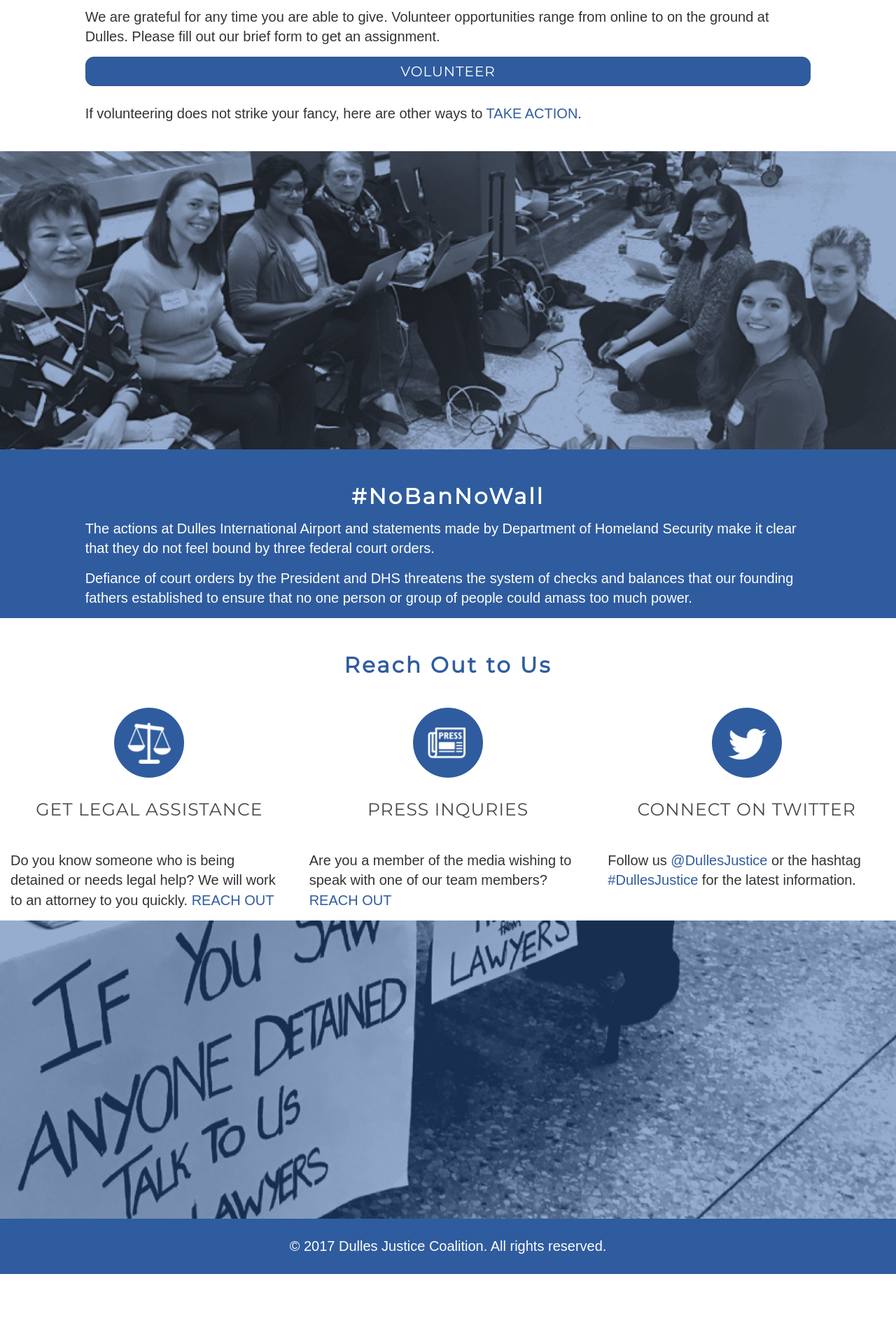
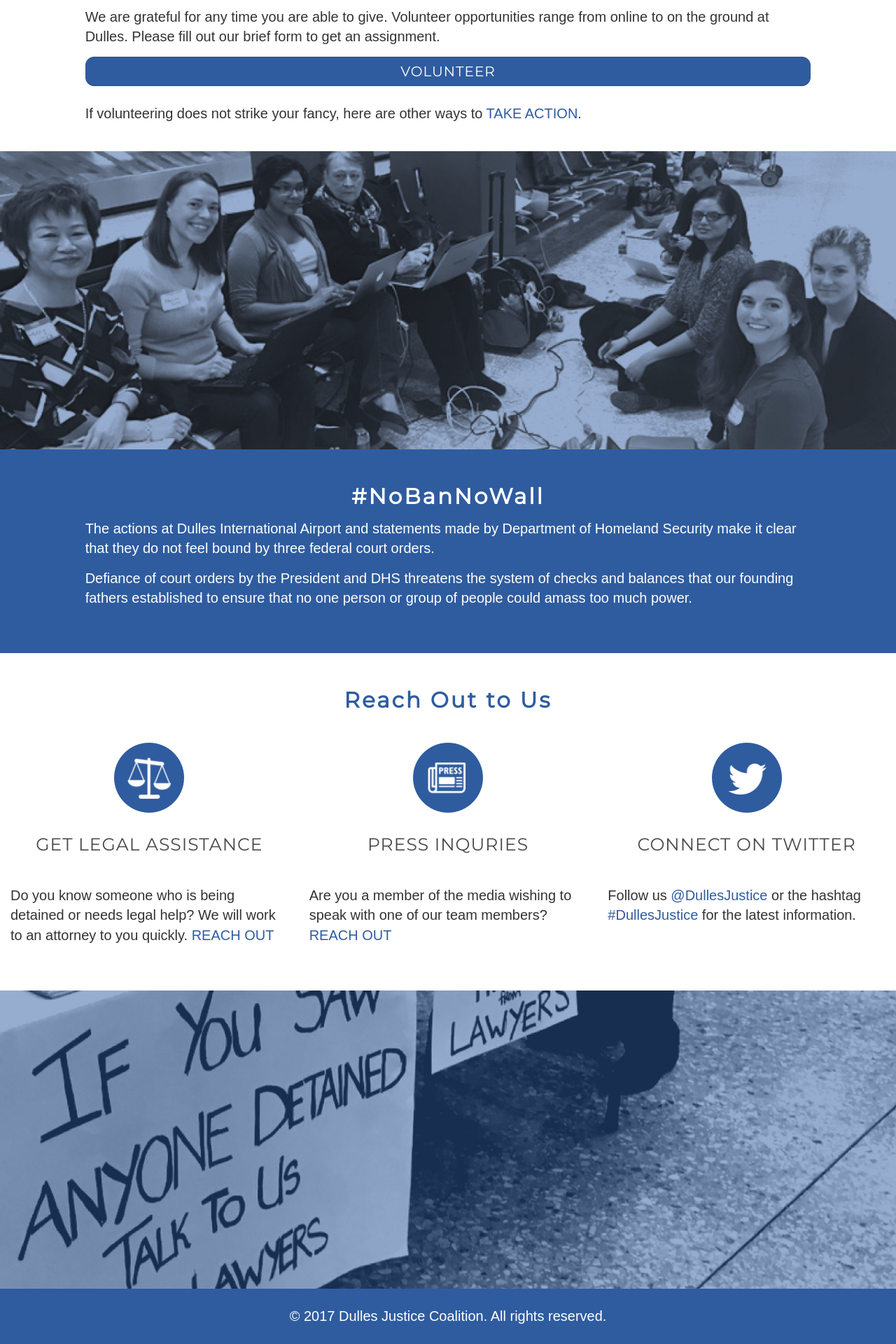
Before and after one commit to dullesjustice/site, a Jekyll site: the page built from index.md, in a window 1280 px wide. Shown: the part 1288-3208 px from the top of the page at 70% size. Built offline with Jekyll 4.4.1, drawn with Linux system fonts in a browser that asks for light colours; some web fonts are replaced; before the commit the page ends 3108 px from its top, so only the background shows below that.

Commit message:
Add Padding

```diff
--- a/css/site.scss
+++ b/css/site.scss
@@ -135,6 +135,10 @@ h3 {
   padding-bottom: 50px;
 }
 
+.padbottom50 {
+  padding-bottom: 50px;
+}
+
 .jumbotron {
   h1 {
     text-align: center;
--- a/index.md
+++ b/index.md
@@ -34,7 +34,7 @@ permalink: /
     </div>
   </div>
   {% include imagerow.html src="Homepage-photo2.jpg" %}
-  <div class="row inverse">
+  <div class="row inverse padbottom50">
     <div class="col-sm-10 col-sm-offset-1 col-xs-12">
       <h2>#NoBanNoWall</h2>
       <p>
@@ -50,7 +50,7 @@ permalink: /
       <h2>Reach Out to Us</h2>
     </div>
   </div>
-  <div class="row">
+  <div class="row padbottom50">
     <div class="col-sm-4 col-xs-12">
       <img class="centered" src="{{ site.baseurl }}/images/Icon-Legal.png" />
       <h3 class="centered">Get Legal Assistance</h3>
```
